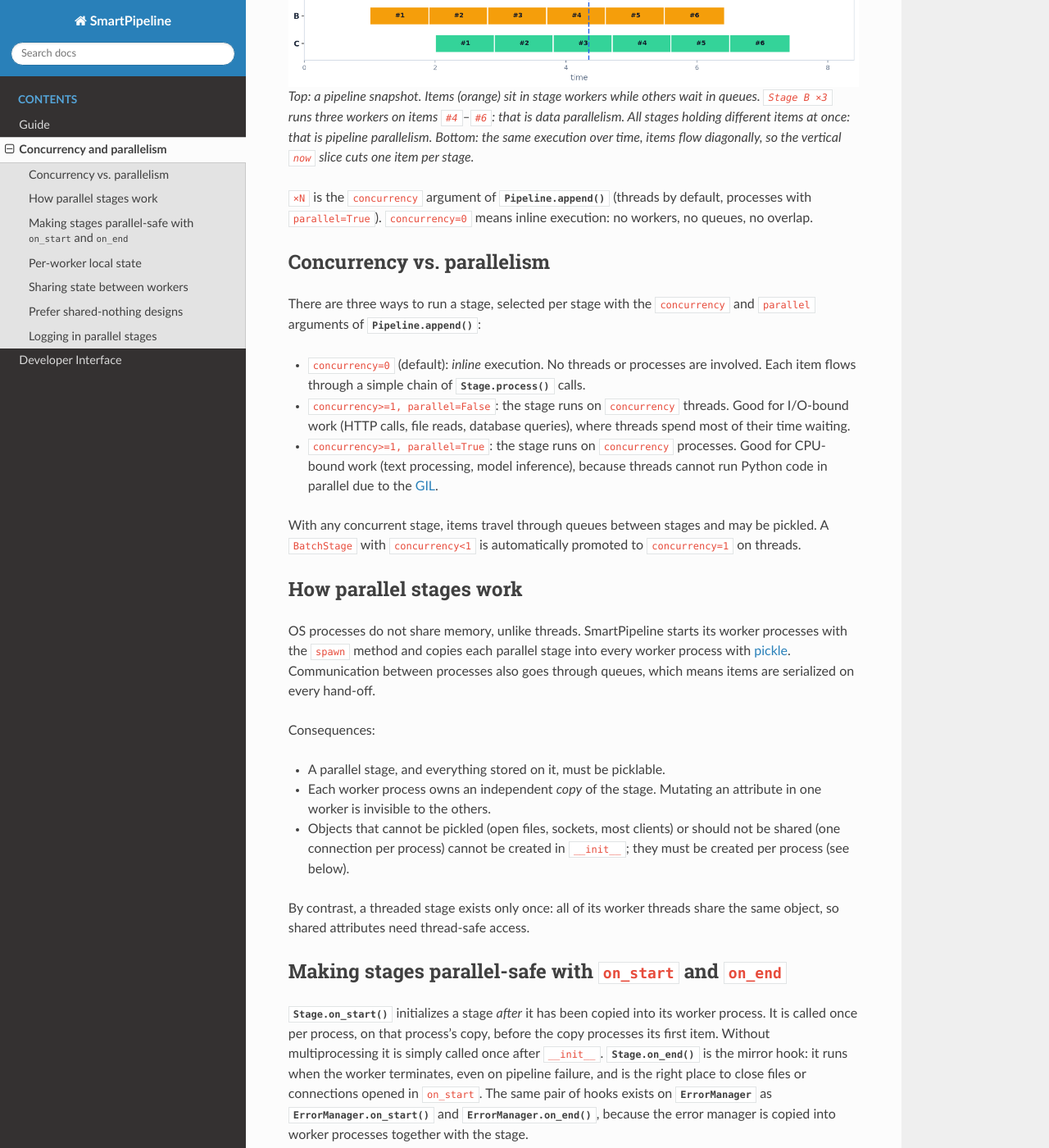
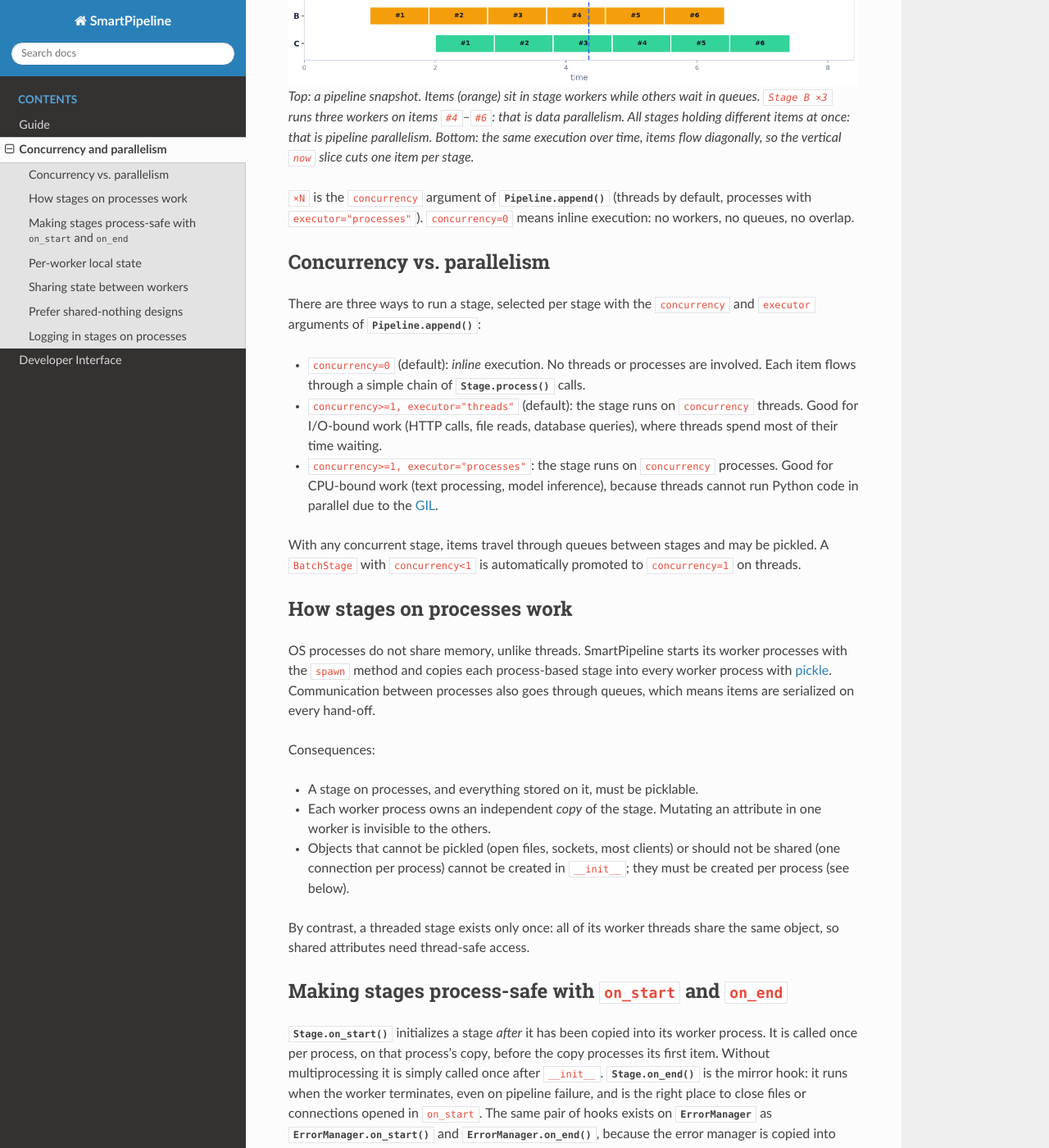
Before and after one commit to giacbrd/SmartPipeline, a Sphinx documentation site: the page built from docs/concurrency.rst, in a window 1280 px wide and 1400 px high, scrolled down 521 px. Shown: the whole window at 82% size. Built offline with Sphinx 7.4.7 and the Read the Docs theme 3.1.0, drawn with Linux system fonts in a browser that asks for light colours; some of the changed text lies outside the part shown.

Commit message:
renamed `parallel` parameters

```diff
--- a/docs/concurrency.rst
+++ b/docs/concurrency.rst
@@ -5,7 +5,7 @@
 Concurrency and parallelism
 ===========================
 
-This page explains how ``concurrency`` and ``parallel`` work,
+This page explains how ``concurrency`` and ``executor`` work,
 and what a stage must do to run correctly on threads and on processes.
 
 .. figure:: _static/concurrency.png
@@ -19,22 +19,22 @@
    flow diagonally, so the vertical ``now`` slice cuts one item per stage.
 
 ``×N`` is the ``concurrency`` argument of :meth:`.Pipeline.append`
-(threads by default, processes with ``parallel=True``).
+(threads by default, processes with ``executor="processes"``).
 ``concurrency=0`` means inline execution: no workers, no queues, no overlap.
 
 Concurrency vs. parallelism
 ---------------------------
 
 There are three ways to run a stage, selected per stage
-with the ``concurrency`` and ``parallel`` arguments of :meth:`.Pipeline.append`:
+with the ``concurrency`` and ``executor`` arguments of :meth:`.Pipeline.append`:
 
 * ``concurrency=0`` (default): *inline* execution.
   No threads or processes are involved.
   Each item flows through a simple chain of :meth:`.Stage.process` calls.
-* ``concurrency>=1, parallel=False``: the stage runs on ``concurrency`` threads.
+* ``concurrency>=1, executor="threads"`` (default): the stage runs on ``concurrency`` threads.
   Good for I/O-bound work (HTTP calls, file reads, database queries),
   where threads spend most of their time waiting.
-* ``concurrency>=1, parallel=True``: the stage runs on ``concurrency`` processes.
+* ``concurrency>=1, executor="processes"``: the stage runs on ``concurrency`` processes.
   Good for CPU-bound work (text processing, model inference),
   because threads cannot run Python code in parallel
   due to the `GIL <https://en.wikipedia.org/wiki/Global_interpreter_lock>`_.
@@ -44,19 +44,19 @@
 A ``BatchStage`` with ``concurrency<1`` is automatically promoted
 to ``concurrency=1`` on threads.
 
-How parallel stages work
+How stages on processes work
 ------------------------
 
 OS processes do not share memory, unlike threads.
 SmartPipeline starts its worker processes with the ``spawn`` method
-and copies each parallel stage into every worker process with
+and copies each process-based stage into every worker process with
 `pickle <https://docs.python.org/3/library/pickle.html>`_.
 Communication between processes also goes through queues,
 which means items are serialized on every hand-off.
 
 Consequences:
 
-* A parallel stage, and everything stored on it, must be picklable.
+* A stage on processes, and everything stored on it, must be picklable.
 * Each worker process owns an independent *copy* of the stage.
   Mutating an attribute in one worker is invisible to the others.
 * Objects that cannot be pickled (open files, sockets, most clients)
@@ -68,7 +68,7 @@
 all of its worker threads share the same object,
 so shared attributes need thread-safe access.
 
-Making stages parallel-safe with ``on_start`` and ``on_end``
+Making stages process-safe with ``on_start`` and ``on_end``
 ------------------------------------------------------------
 
 :meth:`.Stage.on_start` initializes a stage *after* it has been copied
@@ -118,12 +118,12 @@
 load models, open files, or connect clients lazily in ``on_start``.
 As a rule, whenever an attribute needs special per-process construction,
 create it in ``on_start`` (leaving a ``None`` placeholder in ``__init__``)
-so the stage works in all three modes: inline, threaded, and parallel.
+so the stage works in all three modes: inline, threaded, and on processes.
 
 Per-worker local state
 ----------------------
 
-Because each parallel worker owns a copy of the stage,
+Because each process worker owns a copy of the stage,
 plain instance attributes are a natural *per-worker* state:
 each process accumulates its own values without interfering with the others.
 
@@ -183,7 +183,7 @@
     pipeline = (
         Pipeline()
         .append("counter", SharedCountingStage(shared_stats, shared_lock),
-                concurrency=4, parallel=True)
+                concurrency=4, executor="processes")
         .build()
     )
 
@@ -210,7 +210,7 @@
 Reach for a ``Manager`` only for small, low-frequency coordination
 (e.g. a global progress counter), not for per-item hot paths.
 
-Logging in parallel stages
+Logging in stages on processes
 --------------------------
 
 Worker processes do not inherit the parent logging configuration
--- a/docs/usage.rst
+++ b/docs/usage.rst
@@ -10,7 +10,7 @@
 while :attr:`.Item.metadata` holds auxiliary information such as
 temporary values or descriptors of the item.
 
-If a stage runs on multiple processes (see the ``parallel`` parameter in
+If a stage runs on multiple processes (see the ``executor`` parameter in
 :doc:`concurrency`), items are sent between processes through queues,
 so both ``data`` and ``metadata`` must be serializable with the
 `pickle <https://docs.python.org/3/library/pickle.html>`_ module.
@@ -130,7 +130,7 @@
 Each stage needs a unique name, plus an optional concurrency setting.
 ``concurrency`` defaults to 0, which means inline execution.
 A value of 1 or greater makes the stage concurrent.
-Combined with ``parallel=True``, concurrent executions run in separate processes;
+Combined with ``executor="processes"``, concurrent executions run in separate processes;
 otherwise they run in separate threads.
 With concurrency, items travel through queues and may be serialized.
 
```
Also changed, not shown: AGENTS.md (+3 -3 lines), CHANGELOG.md (+7 -0 lines), 7 other files.
